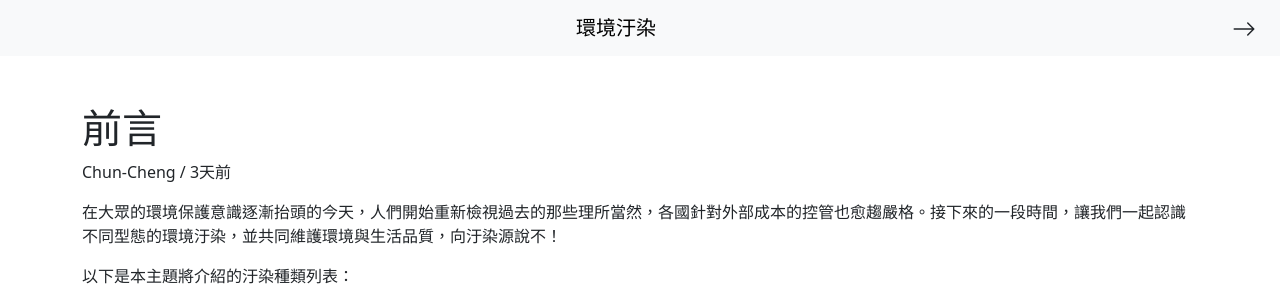
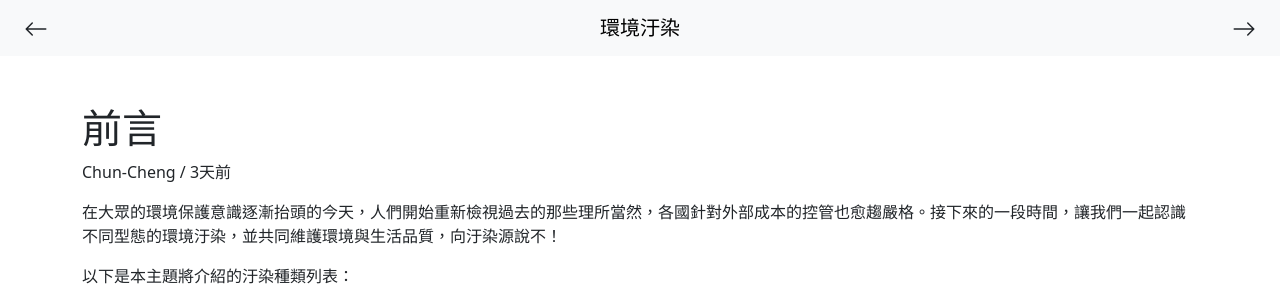
Before and after one commit to Chun-Cheng/green-learning, a FastAPI app: a page that uses templates/book_page.html in a window 1280 px wide. Shown: the top 300 px of the page. Run offline with FastAPI, Linux system fonts and the light colour scheme.

Commit message:
Feat: Update nav buttons

```diff
--- a/templates/book_page.html
+++ b/templates/book_page.html
@@ -18,6 +18,12 @@
         </button> -->
         {% if previous_page_id|length > 0 %}
         <a href="/book/{{ book_id }}/{{ previous_page_id }}" class="text-body ms-4">
+            <svg xmlns="http://www.w3.org/2000/svg" width="16" height="16" fill="currentColor" class="bi bi-arrow-left nav-icon" viewBox="0 0 16 16">
+                <path fill-rule="evenodd" d="M15 8a.5.5 0 0 0-.5-.5H2.707l3.147-3.146a.5.5 0 1 0-.708-.708l-4 4a.5.5 0 0 0 0 .708l4 4a.5.5 0 0 0 .708-.708L2.707 8.5H14.5A.5.5 0 0 0 15 8"/>
+            </svg>
+        </a>
+        {% else %}
+        <a href="/" class="text-body ms-4">
             <svg xmlns="http://www.w3.org/2000/svg" width="16" height="16" fill="currentColor" class="bi bi-arrow-left nav-icon" viewBox="0 0 16 16">
                 <path fill-rule="evenodd" d="M15 8a.5.5 0 0 0-.5-.5H2.707l3.147-3.146a.5.5 0 1 0-.708-.708l-4 4a.5.5 0 0 0 0 .708l4 4a.5.5 0 0 0 .708-.708L2.707 8.5H14.5A.5.5 0 0 0 15 8"/>
             </svg>
```
